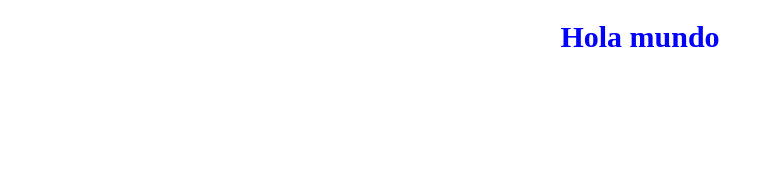
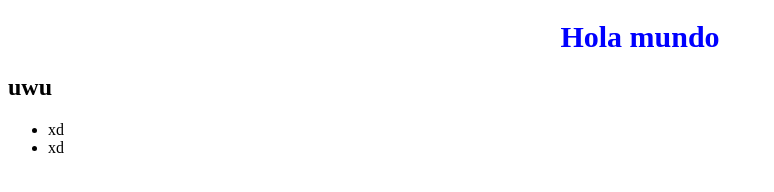
Before and after one commit to BastianPaez/test-first-rep, a plain HTML site: page index.html in a window 1280 px wide. Shown: the whole page, without its empty margins (0-774 px from the left). Drawn offline with Linux system fonts and the light colour scheme.

Commit message:
nueva rama

```diff
--- a/index.html
+++ b/index.html
@@ -9,5 +9,14 @@
 <body>
     <h1>Hola mundo</h1>
 
+
+    <body>
+        <h2>uwu</h2>
+        <ul>
+            <li>xd</li>
+            <li>xd</li>
+        </ul>
+
+    </body>
 </body>
 </html>
```
